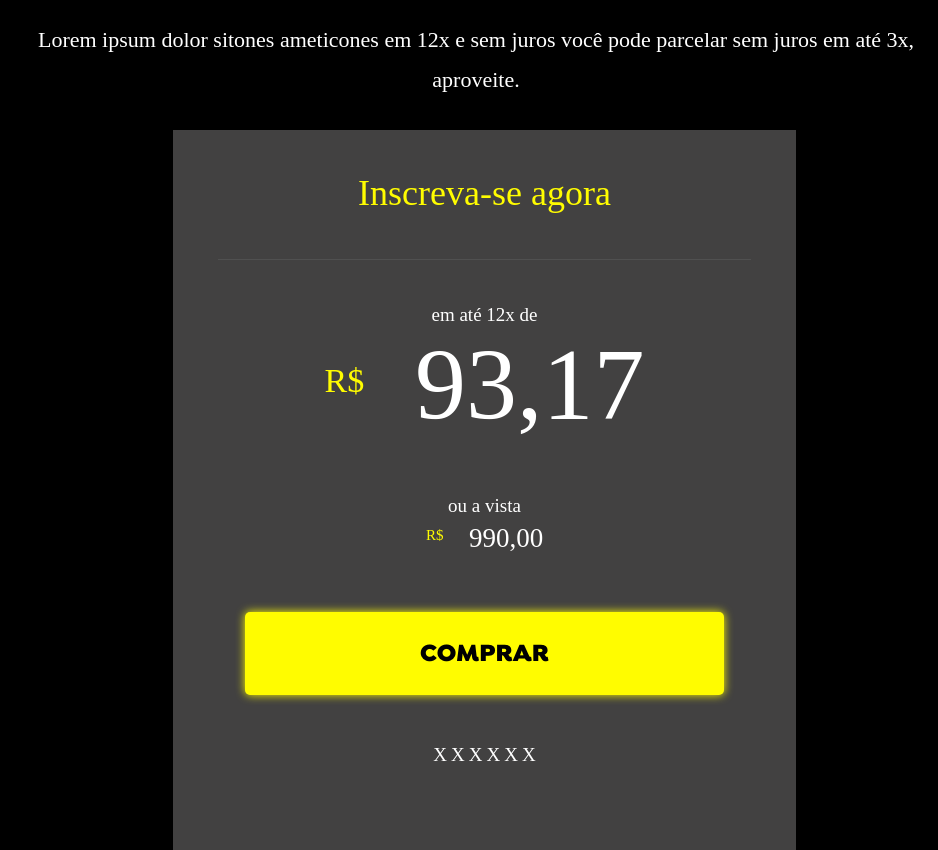
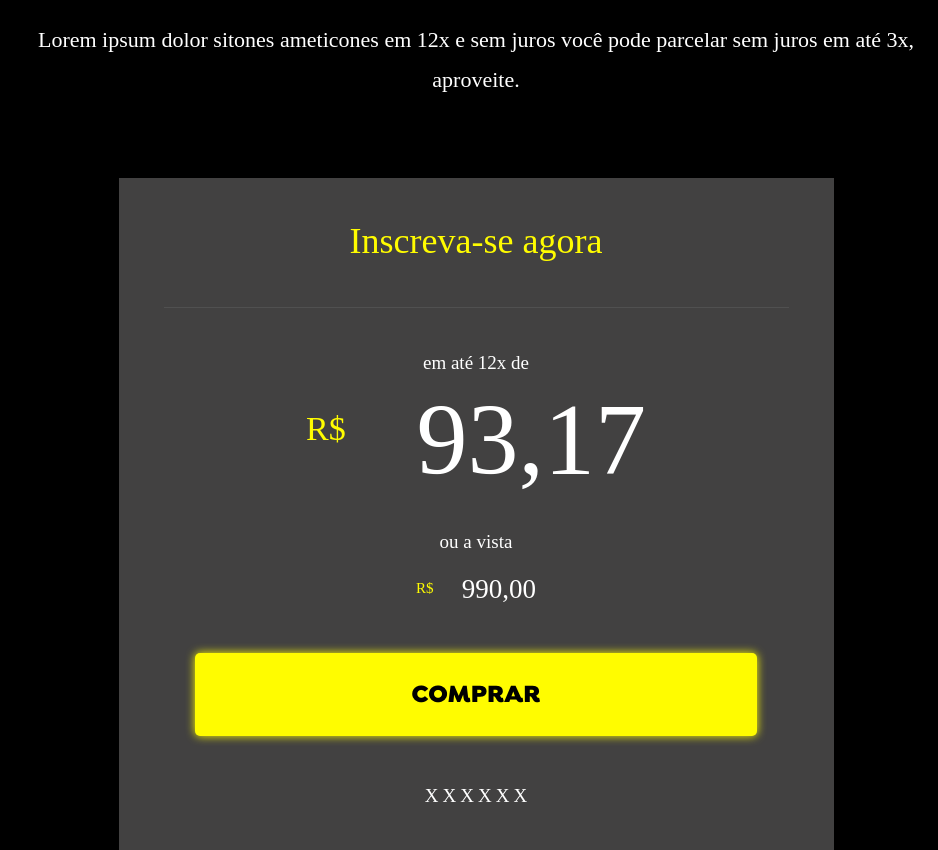
Before and after one commit to ArtUssuy/startse-challenge, a website: page index.html in a window 1280 px wide. Shown: the part 6400-7250 px from the top of the page, without its empty margins (342-1280 px from the left). Drawn offline with Linux system fonts and the light colour scheme; a web font is replaced by a local one.

Commit message:
ajustes nas media queries

```diff
--- a/scss/components/seventh-section.scss
+++ b/scss/components/seventh-section.scss
@@ -87,14 +87,15 @@
     line-height: 40px;
 }
 .seventhSec-inscreva-wrapper {
-    grid-column: 5/9;
+    grid-column: 4/10;
     grid-row: 20/20;
     align-self: end;
+    justify-self: center;
     display: flex;
     flex-direction: column;
     align-items: center;
     background-color: #424141;
-    height: 630px;
+    width: 625px;
     padding: 45px;
     h5 {
         font-family: $bw-regular;
@@ -111,11 +112,13 @@
     }
     span {
         font-size: 19px;
-        font-family: $bw-light;margin-bottom: 10px;
+        font-family: $bw-light;
+        margin-bottom: 25px;
         color: #FFF;
     }
     .valor {
-        width: 60%;
+        width: 340px;
+        margin: 0 auto;
         display: flex;
         justify-content: space-between;
         margin-bottom: 50px;
@@ -123,17 +126,19 @@
             font-family: $bw-black;
             color: #FFFC00;
             font-size: 34px;
-            margin-top: 30px;
+            margin: 0;
+            margin-top: 15px;
             &:last-child {
                 font-size: 102px;
                 color: #FFF;
                 font-family: $bw-bold;
-                margin-top: 0px;
+                margin: 0px;
+                line-height: 85px;
             }
         }
     }
     .valor-vista {
-        width: 22%;
+        width: 120px;
         display: flex;
         justify-content: space-between;
         margin-bottom: 50px;
@@ -141,12 +146,13 @@
             font-family: $bw-black;
             color: #FFFC00;
             font-size: 15px;
-            margin-top: 3px;
+            margin: 0px;
+            margin-top: 5px;
             &:last-child {
                 font-size: 27px;
                 color: #FFF;
-                font-family: $bw-bold;
-                margin-top: 0px;
+                font-family: $bw-light;
+                margin: 0px;
             }
         }
     }
```
Also changed, not shown: css/styles.css.
